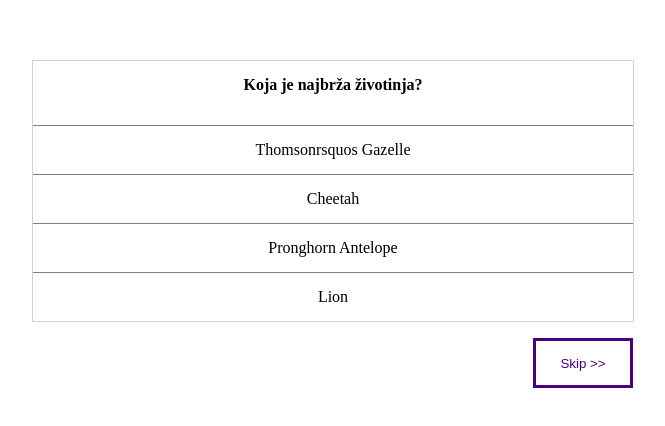
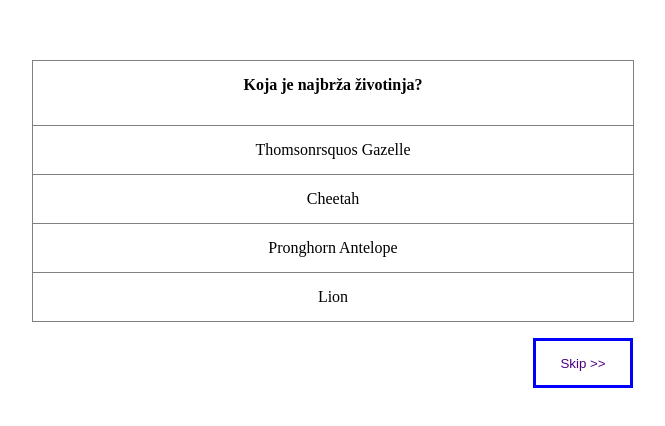
Before and after one commit to milosevicdavid/react-quiz, a React (Create React App) app: page / in a window 1280 px wide. Shown: the part 140-566 px from the top of the page, without its empty margins (307-972 px from the left). Built offline with nearby package versions, Linux system fonts and the light colour scheme.

Commit message:
css changes

```diff
--- a/src/App.css
+++ b/src/App.css
@@ -151,7 +151,7 @@ table {
 .quiz-wrapper {
   margin-top: 200px;
   width: 600px;
-  border: 1px solid lightgray;
+  border: 1px solid gray;
 }
 
 button {
@@ -161,7 +161,7 @@ button {
   color: indigo;
   background-color: white;
   outline: none;
-  border: 3px solid indigo;
+  border: 3px solid blue;
   cursor: pointer;
 }
 
```
